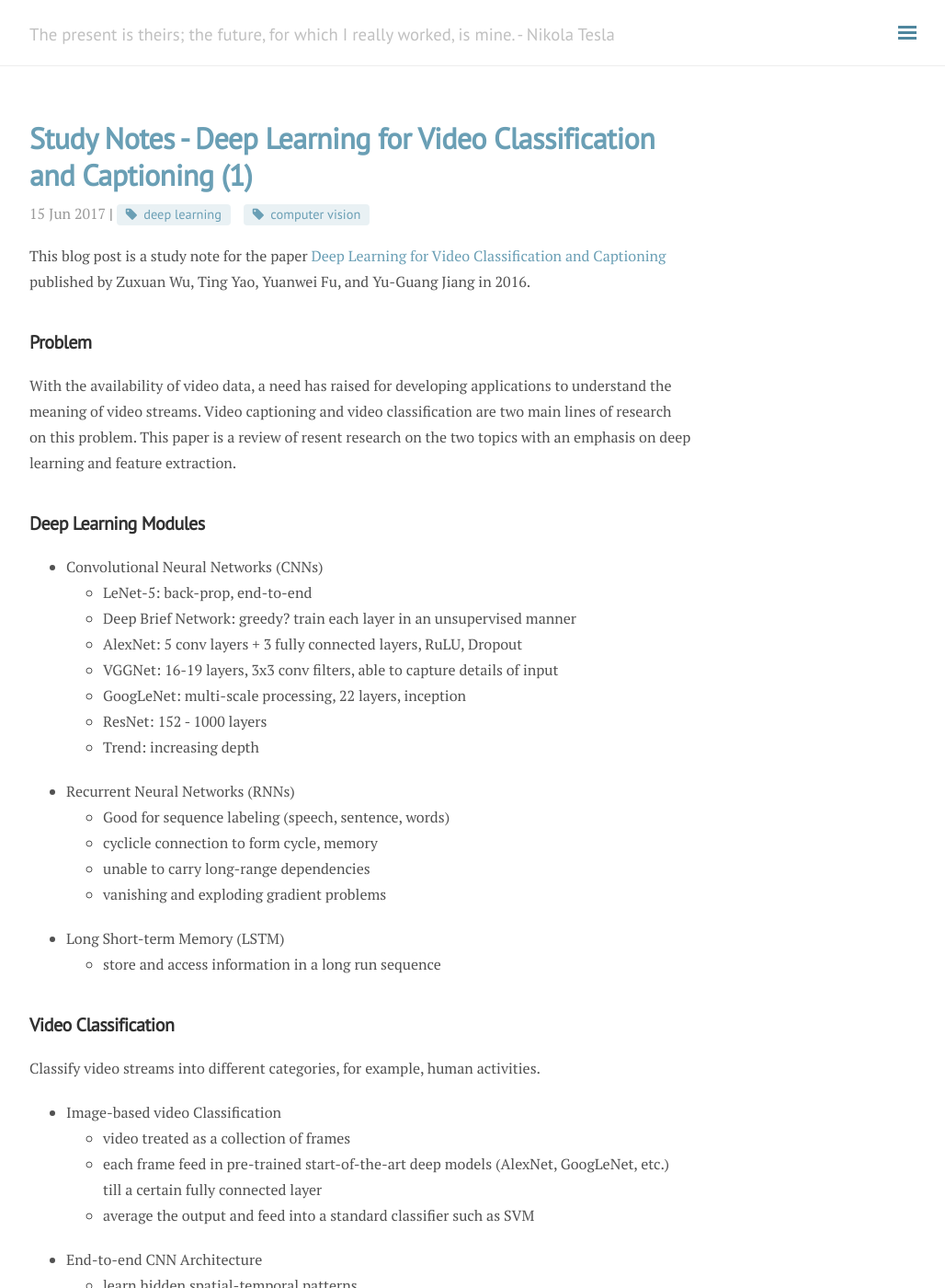
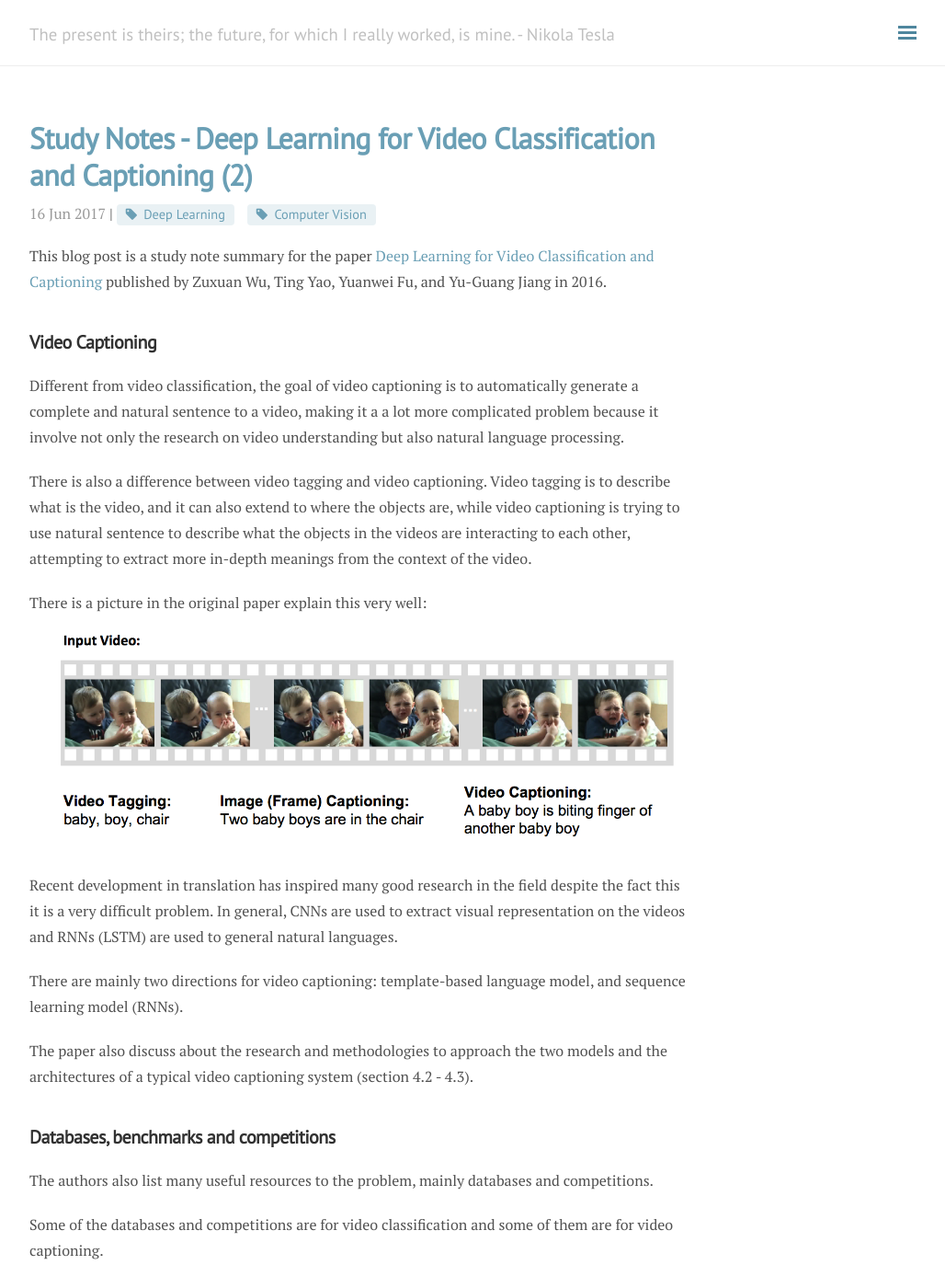
Before and after one commit to andylikescodes/andylikescodes.github.io, a Jekyll site: the page built from blog/index.html, in a window 1280 px wide and 1400 px high. Shown: the whole window at 92% size, without its empty margins (248-1276 px from the left). Built offline with Jekyll 4.4.1, drawn with Linux system fonts in a browser that asks for light colours; nearby versions of some CDN libraries; formulas are drawn with MathJax 3; the list of posts is cut into pages by our own code; comment, search, counter and statistics services are not loaded; some of the changed text lies outside the part shown.

Commit message:
video captioning and classification 2

```diff
--- a/_posts/2017-06-15-study-notes-deep-learning-for-video-classification-and-captioning-(1).md
+++ b/_posts/2017-06-15-study-notes-deep-learning-for-video-classification-and-captioning-(1).md
@@ -1,14 +1,16 @@
 ---
 layout: post
 title: Study Notes - Deep Learning for Video Classification and Captioning (1)
-tag: [deep learning, computer vision]
+tag: [Deep Learning, Computer Vision]
 category: Deep Learning
 ---
 
-This blog post is a study note for the paper [Deep Learning for Video Classification and Captioning](https://arxiv.org/abs/1609.06782) published by Zuxuan Wu, Ting Yao, Yuanwei Fu, and Yu-Guang Jiang in 2016.
+This blog post is a study note summary for the paper [Deep Learning for Video Classification and Captioning](https://arxiv.org/abs/1609.06782) published by Zuxuan Wu, Ting Yao, Yuanwei Fu, and Yu-Guang Jiang in 2016.
+
+This paper provides a great introduction and review of the research on video classification and video captioning. It is a very good first read for researchers who are new to the video processing and natural language processing with some machine learning and deep learning background.
 
 ## Problem
-With the availability of video data, a need has raised for developing applications to understand the meaning of video streams. Video captioning and video classification are two main lines of research on this problem. This paper is a review of resent research on the two topics with an emphasis on deep learning and feature extraction.
+With the availability of video data, a need has raised to develop applications to understand the meaning of video streams. Video captioning and video classification are two main lines of research to this problem. This paper is a review of resent research on the two topics with an emphasis on deep learning and feature extraction.
 
 ## Deep Learning Modules
 - Convolutional Neural Networks (CNNs)
--- /dev/null
+++ b/_posts/2017-06-16-study-notes-deep-learning-for-video-classification-and-captioning-(2).md
@@ -0,0 +1,27 @@
+---
+layout: post
+title: Study Notes - Deep Learning for Video Classification and Captioning (2)
+tag: [Deep Learning, Computer Vision]
+category: Deep Learning
+---
+
+This blog post is a study note summary for the paper [Deep Learning for Video Classification and Captioning](https://arxiv.org/abs/1609.06782) published by Zuxuan Wu, Ting Yao, Yuanwei Fu, and Yu-Guang Jiang in 2016.
+
+## Video Captioning
+Different from video classification, the goal of video captioning is to automatically generate a complete and natural sentence to a video, making it a a lot more complicated problem because it involve not only the research on video understanding but also natural language processing.
+
+There is also a difference between video tagging and video captioning. Video tagging is to describe what is the video, and it can also extend to where the objects are, while video captioning is trying to use natural sentence to describe what the objects in the videos are interacting to each other, attempting to extract more in-depth meanings from the context of the video.
+
+There is a picture in the original paper explain this very well:
+![tagging vs captioning](../public/img/blog_imgs/videotaggingvscaptioning.png)
+
+Recent development in translation has inspired many good research in the field despite the fact this it is a very difficult problem. In general, CNNs are used to extract visual representation on the videos and RNNs (LSTM) are used to general natural languages.
+
+There are mainly two directions for video captioning: template-based language model, and sequence learning model (RNNs).
+
+The paper also discuss about the research and methodologies to approach the two models and the architectures of a typical video captioning system (section 4.2 - 4.3).
+
+## Databases, benchmarks and competitions
+The authors also list many useful resources to the problem, mainly databases and competitions.
+
+Some of the databases and competitions are for video classification and some of them are for video captioning.
```
Also changed, not shown: _posts/2017-06-15-LaTex-Mathematical-Symbols-Examples-Cheatsheets-markdown.md (+1 -1 lines), public/img/blog_imgs/videotaggingvscaptioning.png (added).
